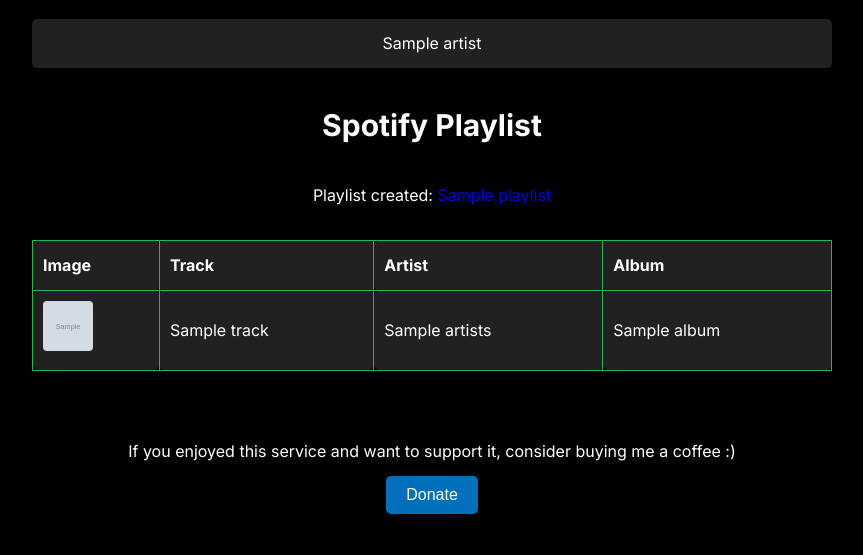
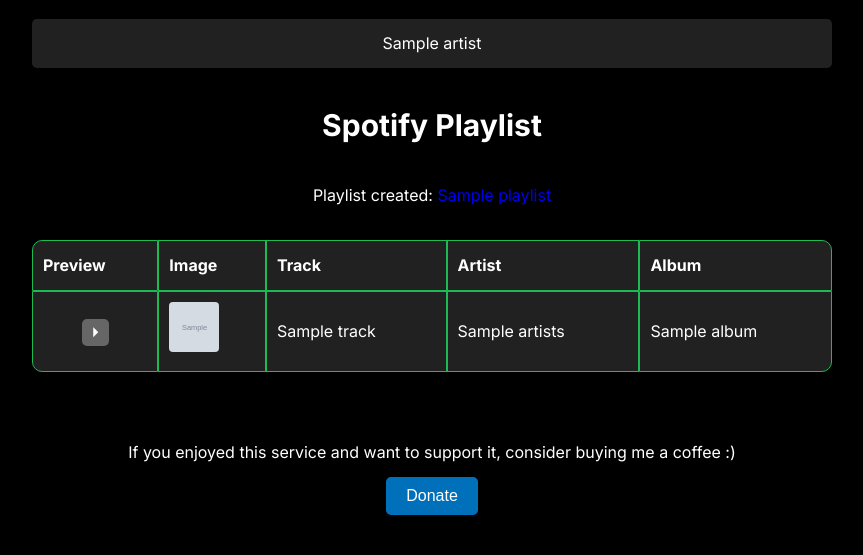
Before and after one commit to BlakeJC94/tuner, a Flask app: template templates/results.html in a window 1280 px wide. Shown: the part 869-1424 px from the top of the page, without its empty margins (208-1071 px from the left). Before the commit the page ends 1383 px from the top, so only its background shows below. Run offline with Flask 3, Linux system fonts and the light colour scheme; the template is opened without the code that fills it: most values are stand-ins (such as "Sample title", 1, 10 or a date in 2020); grey boxes marked "Sample" are stand-in pictures.

Commit message:
Update playlist view

```diff
--- a/app.py
+++ b/app.py
@@ -25,7 +25,6 @@
     return render_template("home.html")
 
 
-# TODO break up cookie
 @app.route("/results", methods=["GET", "POST"])
 def results():
 
--- a/static/index.css
+++ b/static/index.css
@@ -267,14 +267,26 @@
 /* Playlist table */
 .playlist-table {
     width: 100%;
-    border-collapse: collapse;
-    border-radius: 5px;
+    border-spacing: 0;
+    overflow: hidden;
+    border-collapse: separate;
     margin-top: 20px;
+}
+.playlist-table tr:first-child th:first-child {
+    border-top-left-radius: 10px;
+}
+.playlist-table tr:first-child th:last-child {
+    border-top-right-radius: 10px;
+}
+.playlist-table tr:last-child td:first-child {
+    border-bottom-left-radius: 10px;
+}
+.playlist-table tr:last-child td:last-child {
+    border-bottom-right-radius: 10px;
 }
 .playlist-table th, .playlist-table td {
     text-align: left;
     padding: 10px;
-    border-radius: 5px;
     border: 1px solid #1db954;
 }
 .playlist-table th {
@@ -294,6 +306,23 @@
 .playlist-table td {
     vertical-align: middle;
     background-color: #212121;
+}
+.preview-btn {
+    padding: 5px 10px;
+    background-color: #1DB954;
+    color: white;
+    border: none;
+    border-radius: 5px;
+    cursor: pointer;
+    font-size: 14px;
+    transition: background-color 0.3s ease;
+}
+.preview-btn:hover {
+    background-color: #1ed760;
+}
+.preview-btn:disabled {
+    background-color: #666;
+    cursor: not-allowed;
 }
 
 /* post button */
--- a/templates/results.html
+++ b/templates/results.html
@@ -4,6 +4,45 @@
 
 {% block content %}
 
+<script>
+    let currentAudio = null;
+    let currentButton = null;
+
+    function playPreview(url, button) {
+        // If the same button is clicked, toggle playback
+        if (currentAudio && currentButton === button) {
+            if (currentAudio.paused) {
+                currentAudio.play();
+                button.textContent = "⏸";
+            } else {
+                currentAudio.pause();
+                button.textContent = "⏵";
+            }
+            return;
+        }
+
+        // Stop any currently playing audio
+        if (currentAudio) {
+            currentAudio.pause();
+            currentButton.textContent = "⏵"; // Reset the previous button text
+        }
+
+        // Create a new audio object and play it
+        currentAudio = new Audio(url);
+        currentAudio.play();
+
+        // Update the button text and state
+        currentButton = button;
+        button.textContent = "⏸";
+
+        // Reset button text when playback ends
+        currentAudio.onended = () => {
+            button.textContent = "⏵";
+            currentAudio = null;
+            currentButton = null;
+        };
+    }
+</script>
 <section class="center-justify">
     <h1>Your Music Match</h1>
 </section>
@@ -69,6 +108,7 @@
         <table class="playlist-table">
             <thead>
                 <tr>
+                    <th>Preview</th>
                     <th>Image</th>
                     <th>Track</th>
                     <th>Artist</th>
@@ -78,6 +118,12 @@
             <tbody>
                 {% for track in match.tracks %}
                 <tr>
+                    <td style="vertical-align: middle;text-align: center;">
+                        <button class="preview-btn" onclick="playPreview('{{ track.preview_url }}', this)"
+                            {% if not track.preview_url %}disabled{% endif %}>
+                            ⏵
+                        </button>
+                    </td>
                     <td><img src="{{ track.image_url }}" alt="{{ track.name }} cover" class="track-image"></td>
                     <td>{{ track.name }}</td>
                     <td>{{ track.artists }}</td>
--- a/tuner/core.py
+++ b/tuner/core.py
@@ -38,7 +38,7 @@
 
     if not matches:
         logger.warning("No matches found")
-        return None, [], [], []
+        return None
 
     logger.info("Printing result")
     score, match_metadata = select_match(matches)
```
